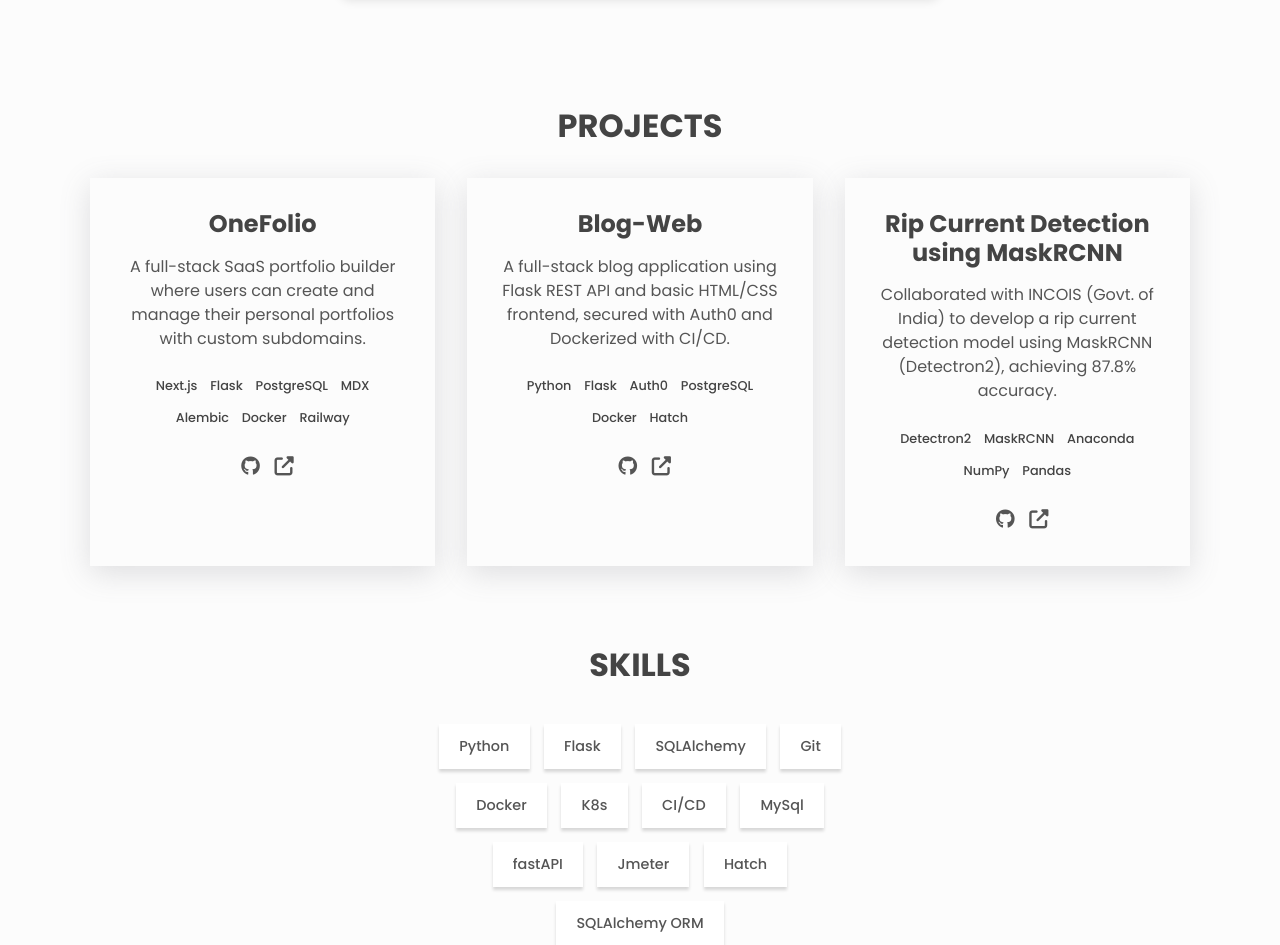
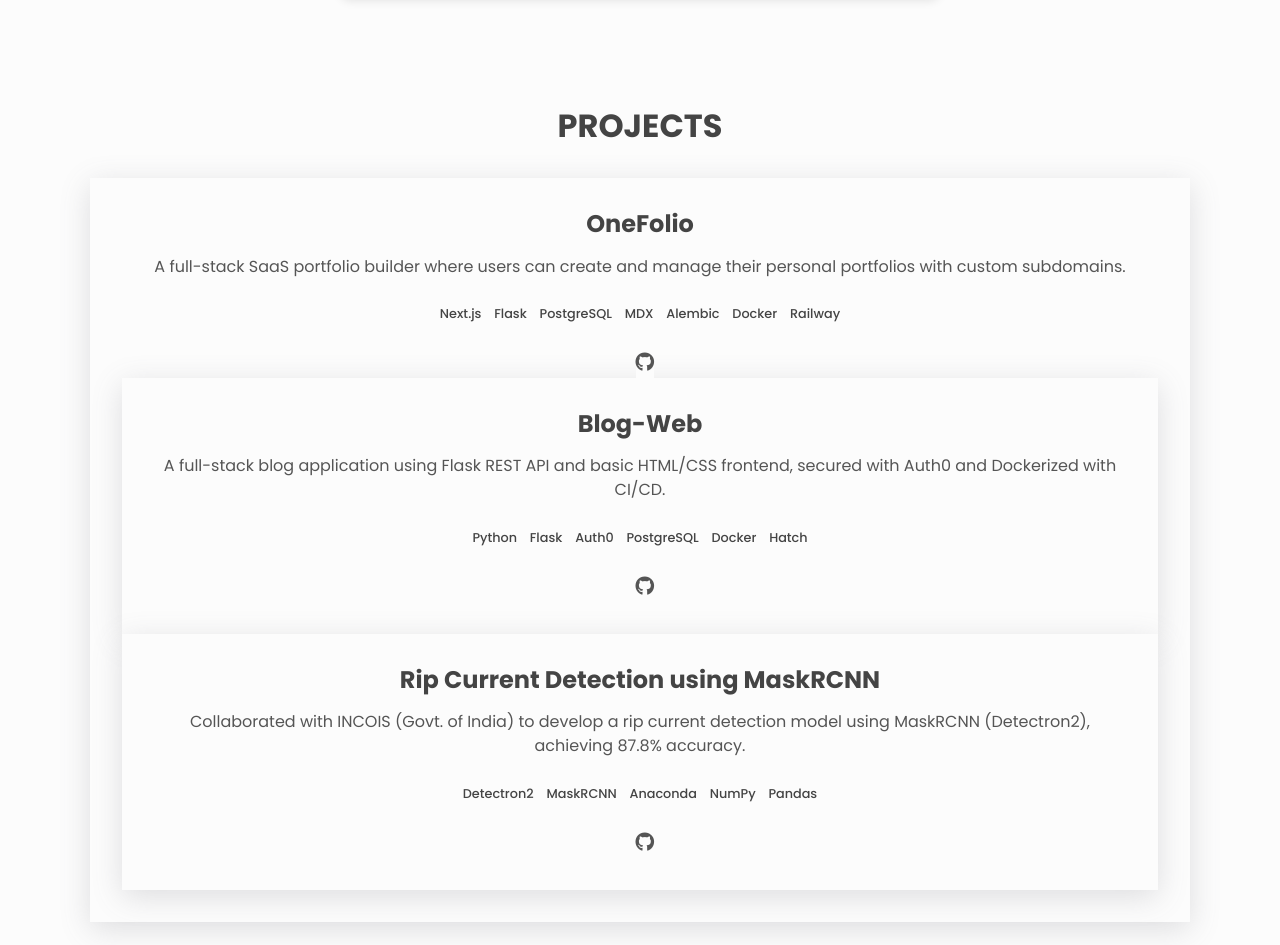
Before and after one commit to DeepakSan/landing-page-vercel, a Flask app: page / in a window 1280 px wide. Shown: the part 1199-2144 px from the top of the page. Run offline with Flask 3, Linux system fonts and the light colour scheme; some libraries are stand-ins or nearby versions.

Commit message:
fix links

```diff
--- a/templates/index.html
+++ b/templates/index.html
@@ -140,20 +140,12 @@
               <li class="project__stack-item">Railway</li>
             </ul>
             <a
-              href="https://github.com/your-username/onefolio"
+              href="https://github.com/DeepakSan?tab=repositories"
               aria-label="source code"
               class="link link--icon"
             >
               <i aria-hidden="true" class="fab fa-github"></i>
             </a>
-            <a
-              href="https://onefolio.example.com"
-              aria-label="live preview"
-              class="link link--icon"
-            >
-              <i aria-hidden="true" class="fas fa-external-link-alt"></i>
-            </a>
-          </div>
 
           <!-- Blog-Web -->
           <div class="project">
@@ -170,18 +162,11 @@
               <li class="project__stack-item">Hatch</li>
             </ul>
             <a
-              href="https://github.com/your-username/blog-web"
+              href="https://github.com/DeepakSan?tab=repositories"
               aria-label="source code"
               class="link link--icon"
             >
               <i aria-hidden="true" class="fab fa-github"></i>
-            </a>
-            <a
-              href="https://blogweb.example.com"
-              aria-label="live preview"
-              class="link link--icon"
-            >
-              <i aria-hidden="true" class="fas fa-external-link-alt"></i>
             </a>
           </div>
 
@@ -199,18 +184,11 @@
               <li class="project__stack-item">Pandas</li>
             </ul>
             <a
-              href="https://github.com/your-username/rip-current-detection"
+              href="https://github.com/DeepakSan?tab=repositories"
               aria-label="source code"
               class="link link--icon"
             >
               <i aria-hidden="true" class="fab fa-github"></i>
-            </a>
-            <a
-              href="https://ripcurrent.example.com"
-              aria-label="live preview"
-              class="link link--icon"
-            >
-              <i aria-hidden="true" class="fas fa-external-link-alt"></i>
             </a>
           </div>
 
```
